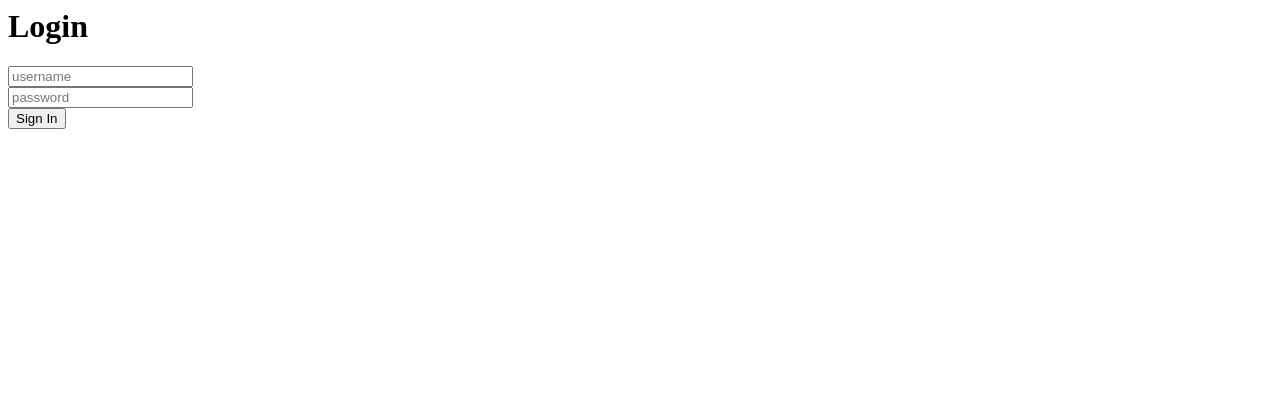
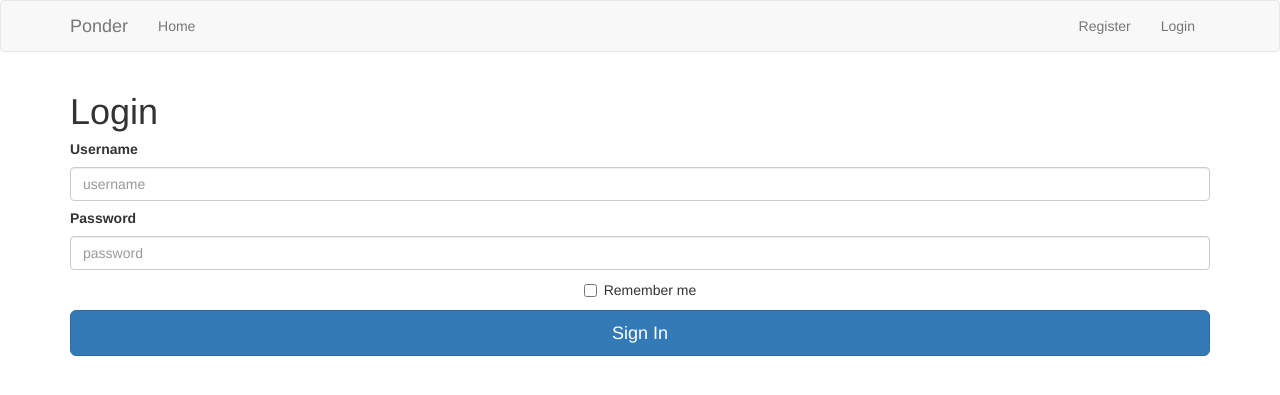
Before and after one commit to myracheng/ponder, a Flask app: page /login_page in a window 1280 px wide. Shown: the top 395 px of the page. Run offline with Flask 2, Linux system fonts and the light colour scheme; some libraries are stand-ins or nearby versions.

Commit message:
Some prettier things

```diff
--- a/app/app.py
+++ b/app/app.py
@@ -1,5 +1,6 @@
 from flask import Flask, flash, redirect, render_template, request, session, abort
 from flask_socketio import SocketIO, emit, join_room, leave_room
+from flask_bootstrap import Bootstrap
 from src.auth import auth_user, register_user
 from src.user import PonderUser
 
@@ -94,7 +95,6 @@ def swipe():
         pass  # do swipe right
     elif request.form['swipe_value'] == '</3':
         message = 'YOU SWIPED LEFT D:'
-
         pass  # do swipe left
     else:
         message = "rip"
@@ -149,5 +149,6 @@ def chat():
 if __name__ == '__main__':
     app.config['SECRET_KEY'] = 'gjr39dkjn344_!67#'
     app.debug = True
+    bootstrap = Bootstrap(app)
     socketio.init_app(app)
     socketio.run(app, debug=True, host='127.0.0.1', port=8080)
--- a/app/requirements.txt
+++ b/app/requirements.txt
@@ -12,3 +12,4 @@ python-socketio==1.9.0
 six==1.11.0
 Werkzeug==0.14.1
 WTForms==2.2.1
+flask-bootstrap=3.3.7
--- /dev/null
+++ b/app/templates/base-out.html
@@ -0,0 +1,31 @@
+{% extends 'bootstrap/base.html' %}
+
+{% block title %}
+    Ponder
+{% endblock %}
+
+{% block navbar %}
+    <nav class="navbar navbar-default">
+        <div class="container">
+            <div class="navbar-header">
+                <button type="button" class="navbar-toggle collapsed" data-toggle="collapse" data-target="#bs-example-navbar-collapse-1" aria-expanded="false">
+                    <span class="sr-only">Toggle navigation</span>
+                    <span class="icon-bar"></span>
+                    <span class="icon-bar"></span>
+                    <span class="icon-bar"></span>
+                </button>
+                <a class="navbar-brand" href="/">Ponder</a>
+            </div>
+            <div class="collapse navbar-collapse" id="bs-example-navbar-collapse-1">
+                <ul class="nav navbar-nav">
+                    <li><a href="/">Home</a></li>
+                </ul>
+                <ul class="nav navbar-nav navbar-right">
+                    <li><a href="/register_page">Register</a></li>
+                    <li><a href="/login_page">Login</a></li>
+                </ul>
+            </div>
+        </div>
+
+    </nav>
+{% endblock %}
--- a/app/templates/login.html
+++ b/app/templates/login.html
@@ -1,19 +1,45 @@
-<form action="/login" method="POST">
-<div class="login">
-<div class="login-screen">
-<div class="app-title">
-<h1>Login</h1>
-</div>
-<div class="login-form">
-<div class="control-group">
-				<input type="text" class="login-field" value="" placeholder="username" name="username">
-<label class="login-field-icon fui-user" for="login-name"></label></div>
-<div class="control-group">
-				<input type="password" class="login-field" value="" placeholder="password" name="password">
-<label class="login-field-icon fui-lock" for="login-pass"></label></div>
-<input type="submit" value="Sign In" class="btn btn-primary btn-large btn-block">
+{% extends 'base-out.html' %}
 
-</div>
-</div>
-</div>
-</form>
+<head>
+    <style>
+      .bd-placeholder-img {
+        font-size: 1.125rem;
+        text-anchor: middle;
+        -webkit-user-select: none;
+        -moz-user-select: none;
+        -ms-user-select: none;
+        user-select: none;
+      }
+
+      @media (min-width: 768px) {
+        .bd-placeholder-img-lg {
+          font-size: 3.5rem;
+        }
+      }
+    </style>
+    <!-- Custom styles for this template -->
+    <link href="{{ url_for('static', filename='signin.css') }}" rel="stylesheet" type="text/css">
+</head>
+
+{% block content %}
+    <div class="container">
+        <h1>Login</h1>
+
+        <form action="/login" method="POST" class="form-signin">
+            <h5><strong>Username</strong></h5>
+            <input type="text" class="form-control login-field" value="" placeholder="username" name="username">
+            <h5><strong>Password</strong></h5>
+            <input type="password" class="form-control login-field" value="" placeholder="password" name="password">
+            <div class="text-center">
+                <div class="checkbox mb-3">
+                    <label>
+                      <input type="checkbox" value="remember-me"> Remember me
+                    </label>
+                </div>
+            </div>
+
+            <input type="submit" value="Sign In" class="btn btn-primary btn-lg btn-block">
+
+        </form>
+    </div>
+{% endblock %}
```
Also changed, not shown: app/static/signin.css (added, +44 -0 lines), app/templates/base.html (added, +31 -0 lines), app/templates/register.html (+49 -14 lines), app/ponder.db.
